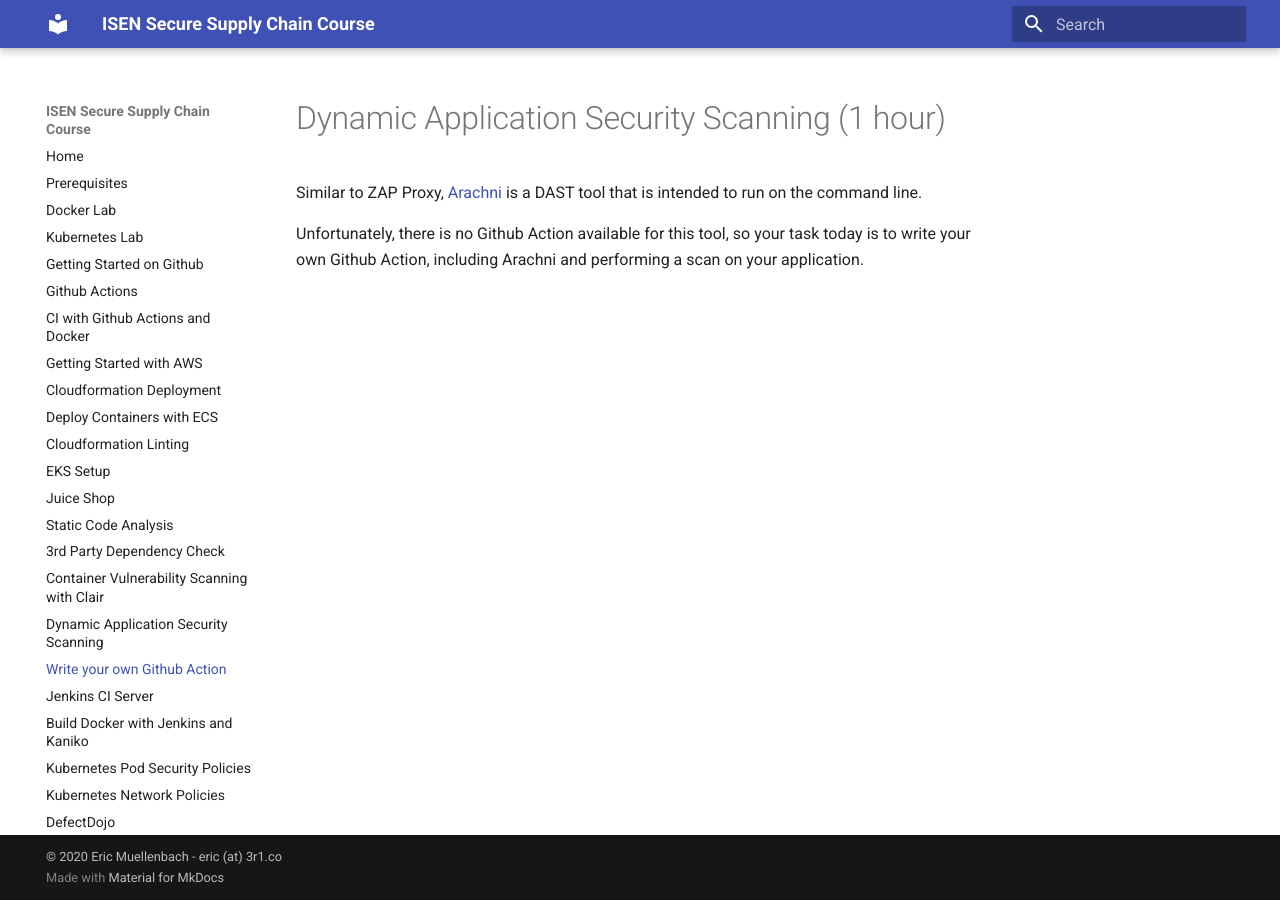
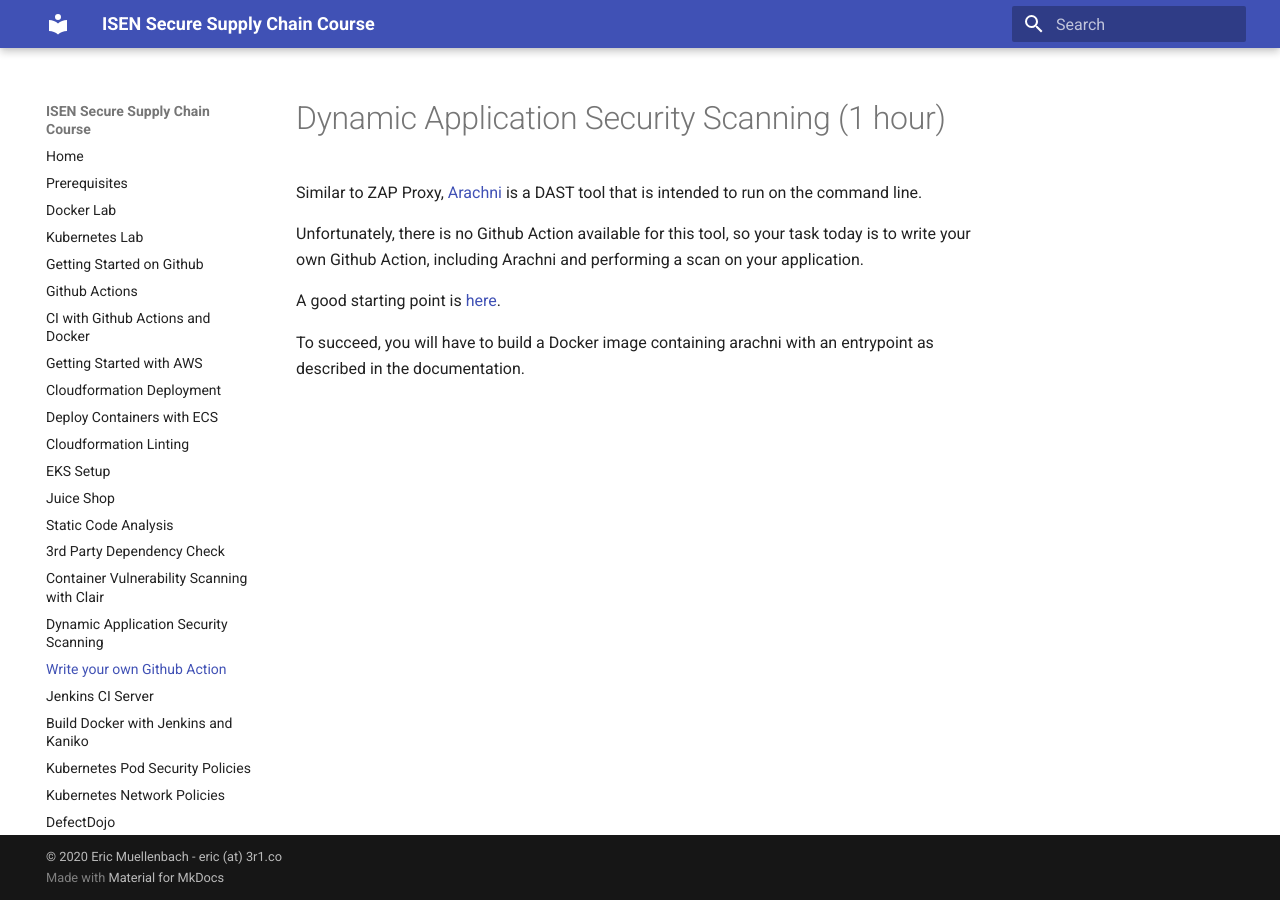
Before and after one commit to 3r1co/ssc, an MkDocs documentation site: the page built from docs/arachni.md, in a window 1280 px wide. Built offline with MkDocs 1.6.1 and Material for MkDocs 9.7.7, drawn with Linux system fonts in a browser that asks for light colours.

Commit message:
Update arachni

```diff
--- a/docs/arachni.md
+++ b/docs/arachni.md
@@ -3,3 +3,7 @@
 Similar to ZAP Proxy, [Arachni](https://www.arachni-scanner.com) is a DAST tool that is intended to run on the command line.
 
 Unfortunately, there is no Github Action available for this tool, so your task today is to write your own Github Action, including Arachni and performing a scan on your application.
+
+A good starting point is [here](https://help.github.com/en/actions/building-actions/creating-a-docker-container-action).
+
+To succeed, you will have to build a Docker image containing arachni with an entrypoint as described in the documentation.
```
